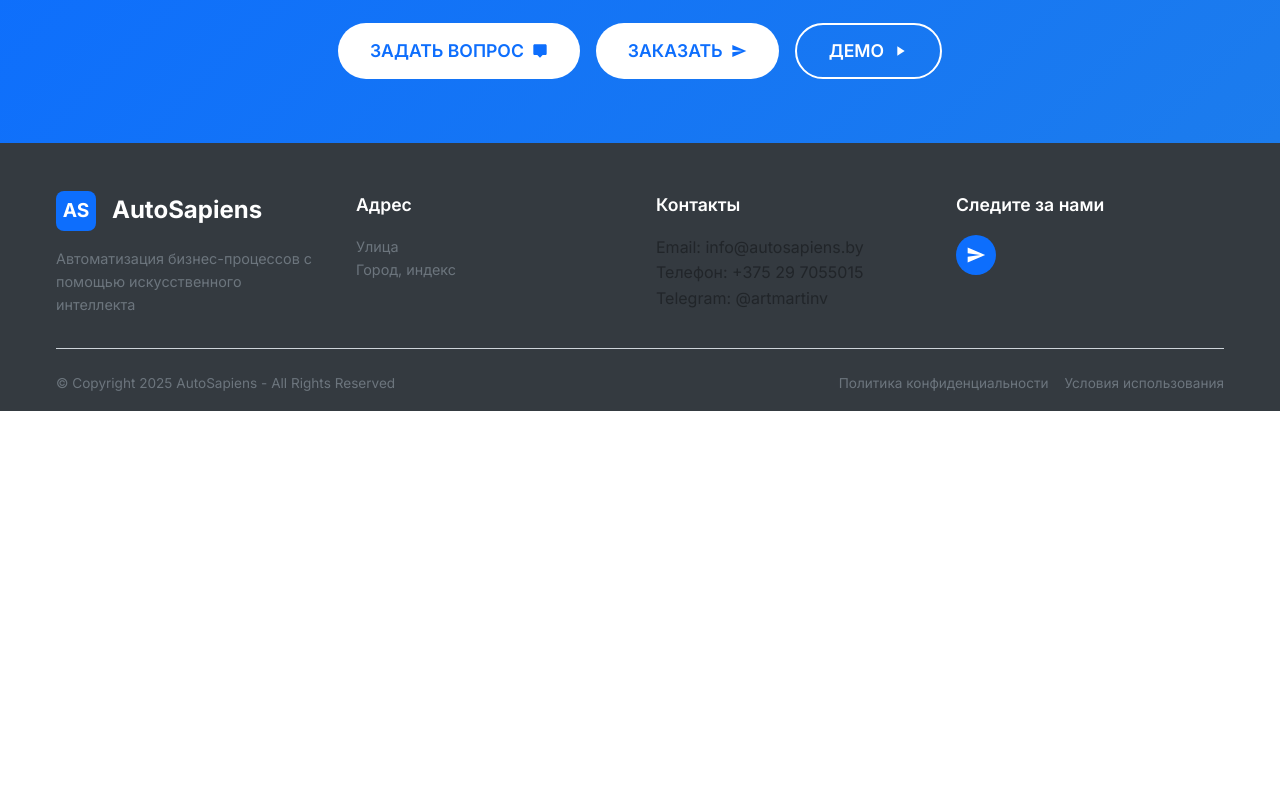
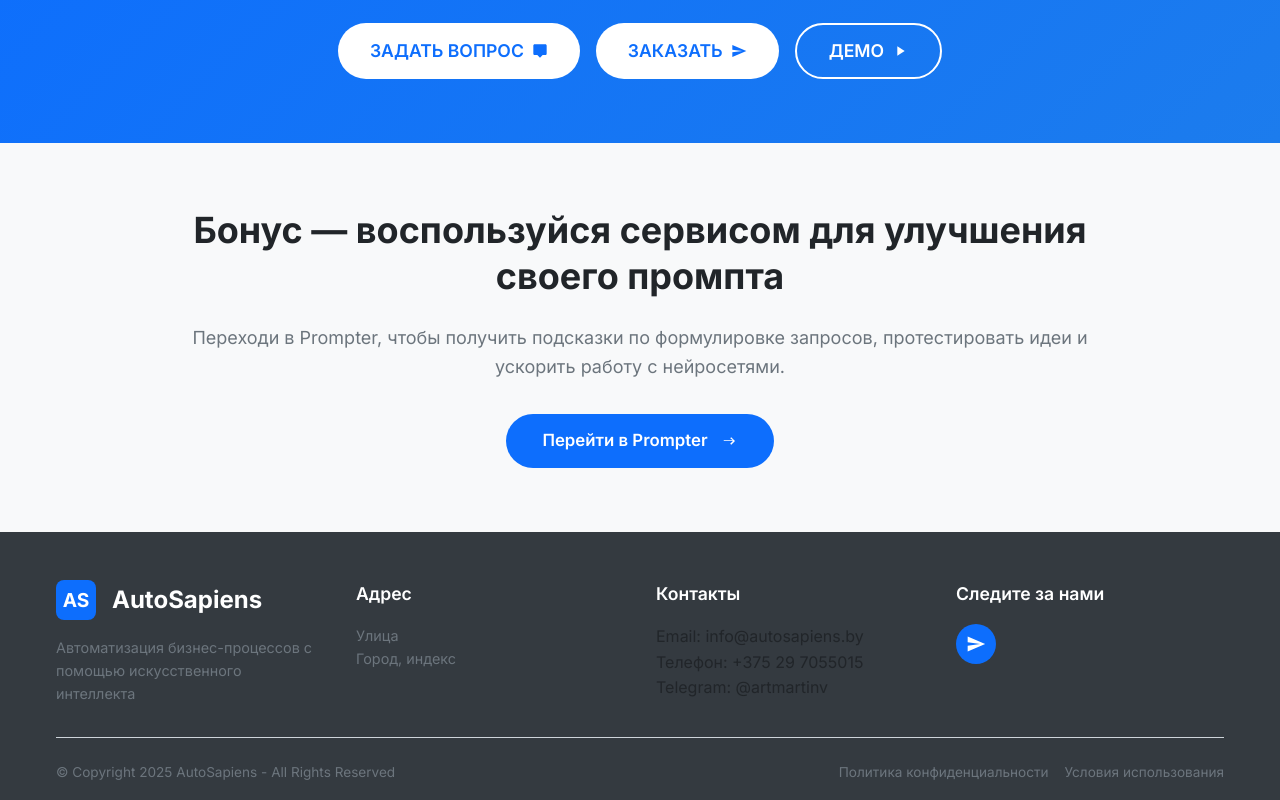
Before and after one commit to ArtMartin89/fullstack_design, a Next.js app: page / in a window 1280 px wide. Shown: the part 3838-4638 px from the top of the page. Before the commit the page ends 4249 px from the top, so only its background shows below. Built offline with nearby package versions, Linux system fonts and the light colour scheme.

Commit message:
prompter

```diff
--- /dev/null
+++ b/src/app/api/prompter/route.ts
@@ -0,0 +1,46 @@
+import { NextResponse } from 'next/server';
+
+const WEBHOOK_URL = 'https://clecucuci.beget.app/webhook/autosapienspropter';
+
+export async function POST(request: Request) {
+  try {
+    const payload = await request.json();
+
+    const webhookResponse = await fetch(WEBHOOK_URL, {
+      method: 'POST',
+      headers: {
+        'Content-Type': 'application/json'
+      },
+      body: JSON.stringify(payload)
+    });
+
+    const rawBody = await webhookResponse.text();
+
+    if (!webhookResponse.ok) {
+      return NextResponse.json(
+        {
+          error: 'Webhook request failed',
+          status: webhookResponse.status,
+          details: rawBody
+        },
+        { status: webhookResponse.status }
+      );
+    }
+
+    try {
+      const data = JSON.parse(rawBody);
+      return NextResponse.json(data);
+    } catch {
+      return NextResponse.json({ reply: rawBody });
+    }
+  } catch (error) {
+    console.error('Prompter API proxy error:', error);
+    return NextResponse.json(
+      {
+        error: 'Failed to process request',
+        details: error instanceof Error ? error.message : 'Unknown error'
+      },
+      { status: 500 }
+    );
+  }
+}
--- /dev/null
+++ b/src/app/components/BonusSection.tsx
@@ -0,0 +1,49 @@
+export default function BonusSection() {
+  return (
+    <section className="section" style={{
+      backgroundColor: 'var(--light-gray)',
+      padding: '4rem 0'
+    }}>
+      <div className="container" style={{
+        maxWidth: '960px',
+        margin: '0 auto',
+        textAlign: 'center'
+      }}>
+        <h2 style={{
+          fontSize: '2.25rem',
+          fontWeight: 700,
+          marginBottom: '1.5rem',
+          color: 'var(--text-primary)'
+        }}>
+          Бонус — воспользуйся сервисом для улучшения своего промпта
+        </h2>
+        <p style={{
+          fontSize: '1.125rem',
+          lineHeight: 1.6,
+          marginBottom: '2rem',
+          color: 'var(--text-secondary)'
+        }}>
+          Переходи в Prompter, чтобы получить подсказки по формулировке запросов, протестировать идеи и ускорить работу с нейросетями.
+        </p>
+        <a
+          href="/prompter"
+          className="btn-primary"
+          style={{
+            display: 'inline-flex',
+            alignItems: 'center',
+            gap: '0.75rem',
+            padding: '0.85rem 2.25rem',
+            textDecoration: 'none',
+            fontWeight: 600,
+            fontSize: '1.05rem'
+          }}
+        >
+          <span>Перейти в Prompter</span>
+          <svg width="18" height="18" viewBox="0 0 24 24" fill="currentColor">
+            <path d="M5 12h12.17l-3.59 3.59L15 17l5-5-5-5-1.41 1.41L17.17 11H5z"/>
+          </svg>
+        </a>
+      </div>
+    </section>
+  );
+}
--- a/src/app/page.tsx
+++ b/src/app/page.tsx
@@ -3,6 +3,7 @@ import FeaturesSection from './components/FeaturesSection';
 import TimelineSection from './components/TimelineSection';
 import FAQSection from './components/FAQSection';
 import CTASection from './components/CTASection';
+import BonusSection from './components/BonusSection';
 import Footer from './components/Footer';
 
 export default function Home() {
@@ -13,6 +14,7 @@ export default function Home() {
       <TimelineSection />
       <FAQSection />
       <CTASection />
+      <BonusSection />
       <Footer />
     </main>
   );
```
